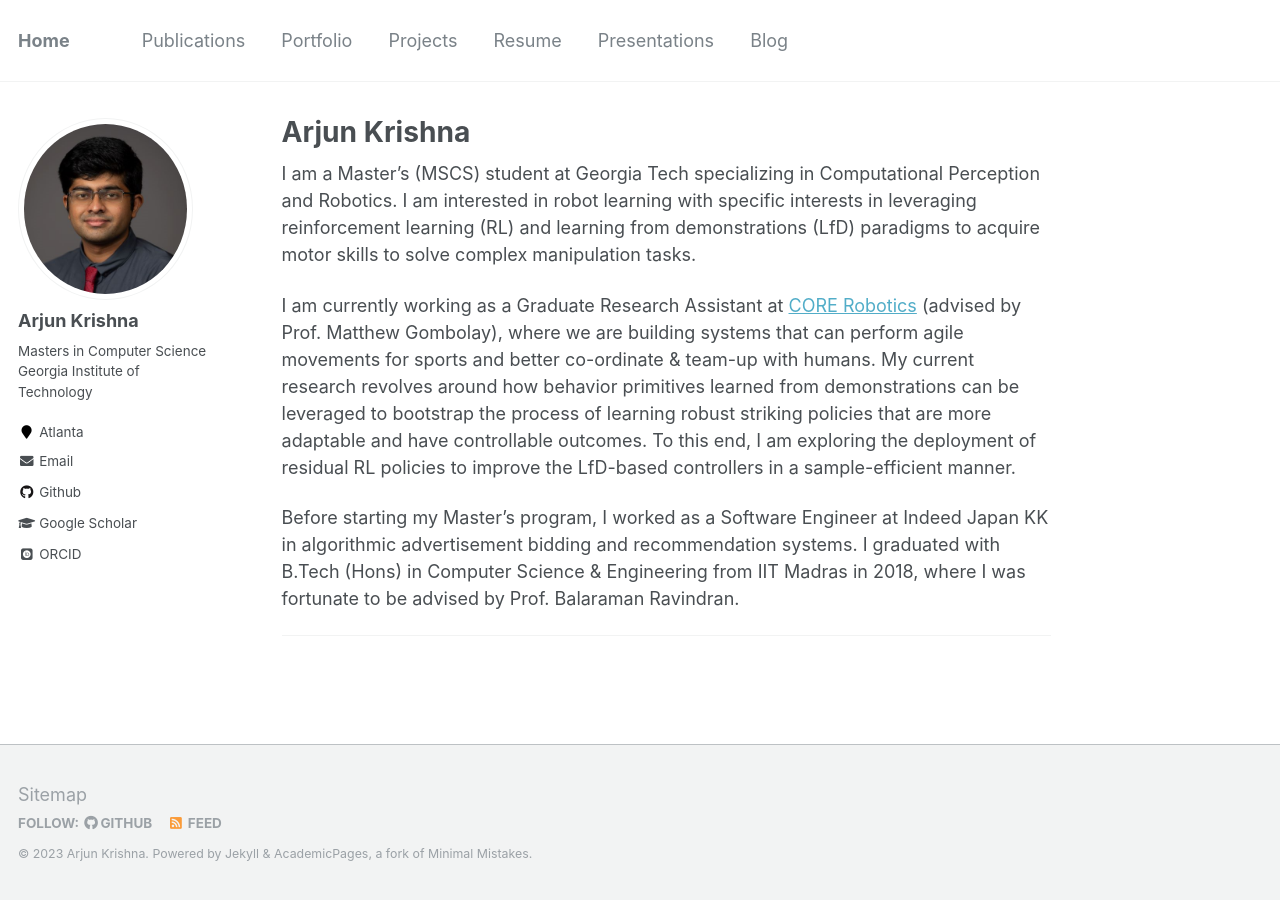
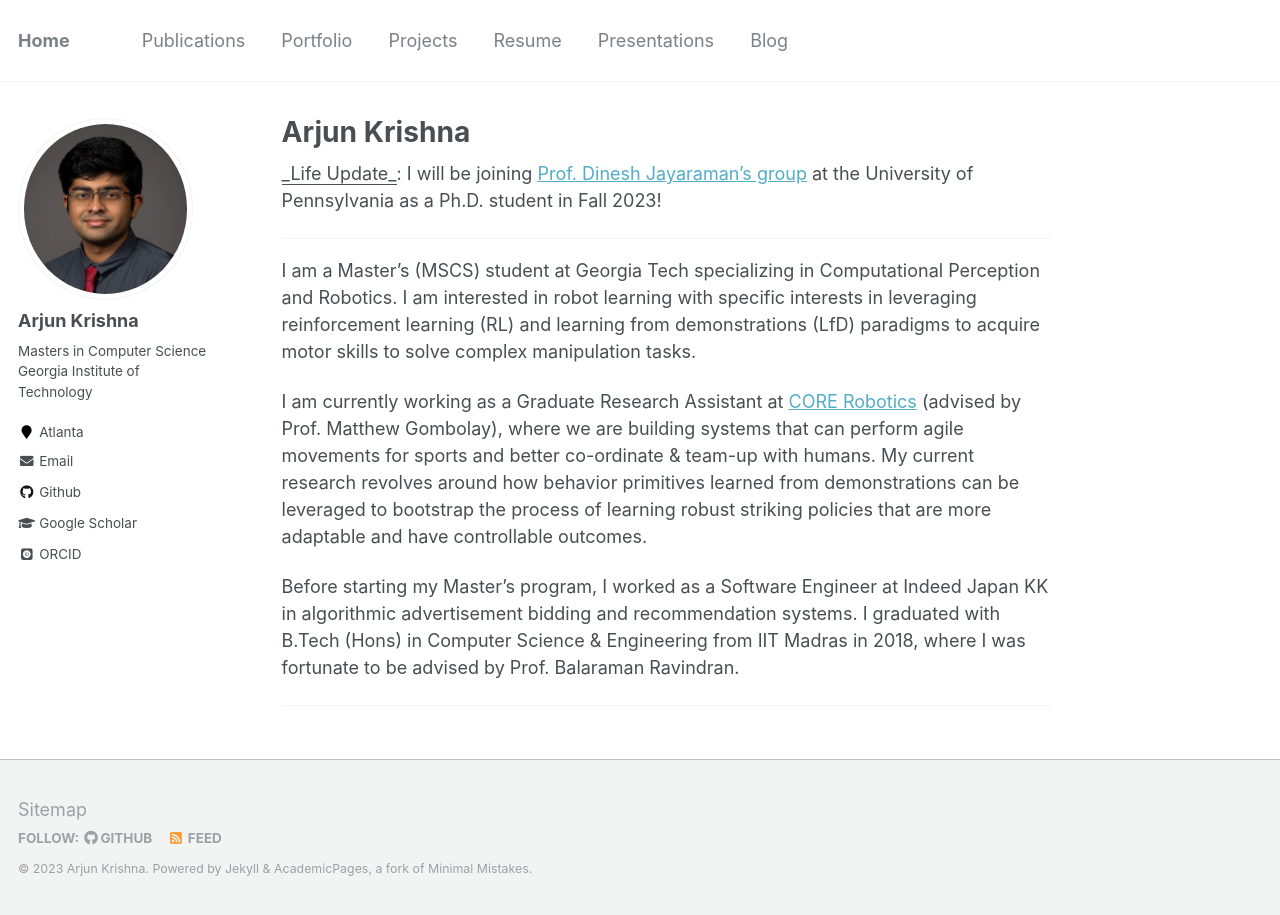
Before and after one commit to arjun-krishna/arjun-krishna.github.io, a Jekyll site: the page built from _pages/about.md, in a window 1280 px wide. Built offline with Jekyll 4.4.1, drawn with Linux system fonts in a browser that asks for light colours; some web fonts are replaced.

Commit message:
update about.md

```diff
--- a/_pages/about.md
+++ b/_pages/about.md
@@ -8,9 +8,13 @@
   - /about.html
 ---
 
+<u>_Life Update_</u>: I will be joining <a href="https://www.seas.upenn.edu/~dineshj/">Prof. Dinesh Jayaraman's group</a> at the University of Pennsylvania as a Ph.D. student in Fall 2023!
+
+----
+
 I am a Master's (MSCS) student at Georgia Tech specializing in Computational Perception and Robotics. I am interested in robot learning with specific interests in leveraging reinforcement learning (RL) and learning from demonstrations (LfD) paradigms to acquire motor skills to solve complex manipulation tasks.
 
-I am currently working as a Graduate Research Assistant at <a href="https://core-robotics.gatech.edu/">CORE Robotics</a> (advised by Prof. Matthew Gombolay), where we are building systems that can perform agile movements for sports and better co-ordinate & team-up with humans. My current research revolves around how behavior primitives learned from demonstrations can be leveraged to bootstrap the process of learning robust striking policies that are more adaptable and have controllable outcomes. To this end, I am exploring the deployment of residual RL policies to improve the LfD-based controllers in a sample-efficient manner.
+I am currently working as a Graduate Research Assistant at <a href="https://core-robotics.gatech.edu/">CORE Robotics</a> (advised by Prof. Matthew Gombolay), where we are building systems that can perform agile movements for sports and better co-ordinate & team-up with humans. My current research revolves around how behavior primitives learned from demonstrations can be leveraged to bootstrap the process of learning robust striking policies that are more adaptable and have controllable outcomes.
 
 Before starting my Master's program, I worked as a Software Engineer at Indeed Japan KK in algorithmic advertisement bidding and recommendation systems. I graduated with B.Tech (Hons) in Computer Science & Engineering from IIT Madras in 2018, where I was fortunate to be advised by Prof. Balaraman Ravindran.
 
```
